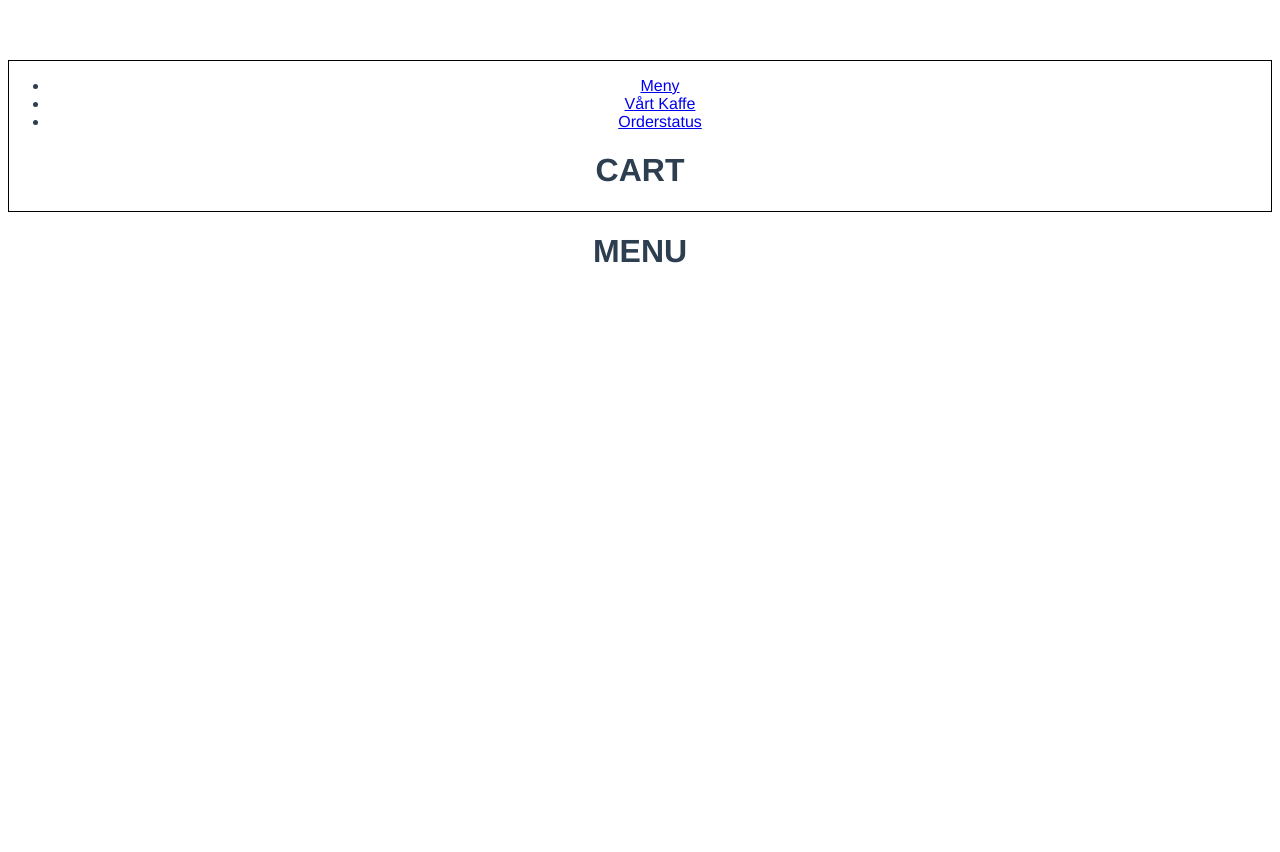
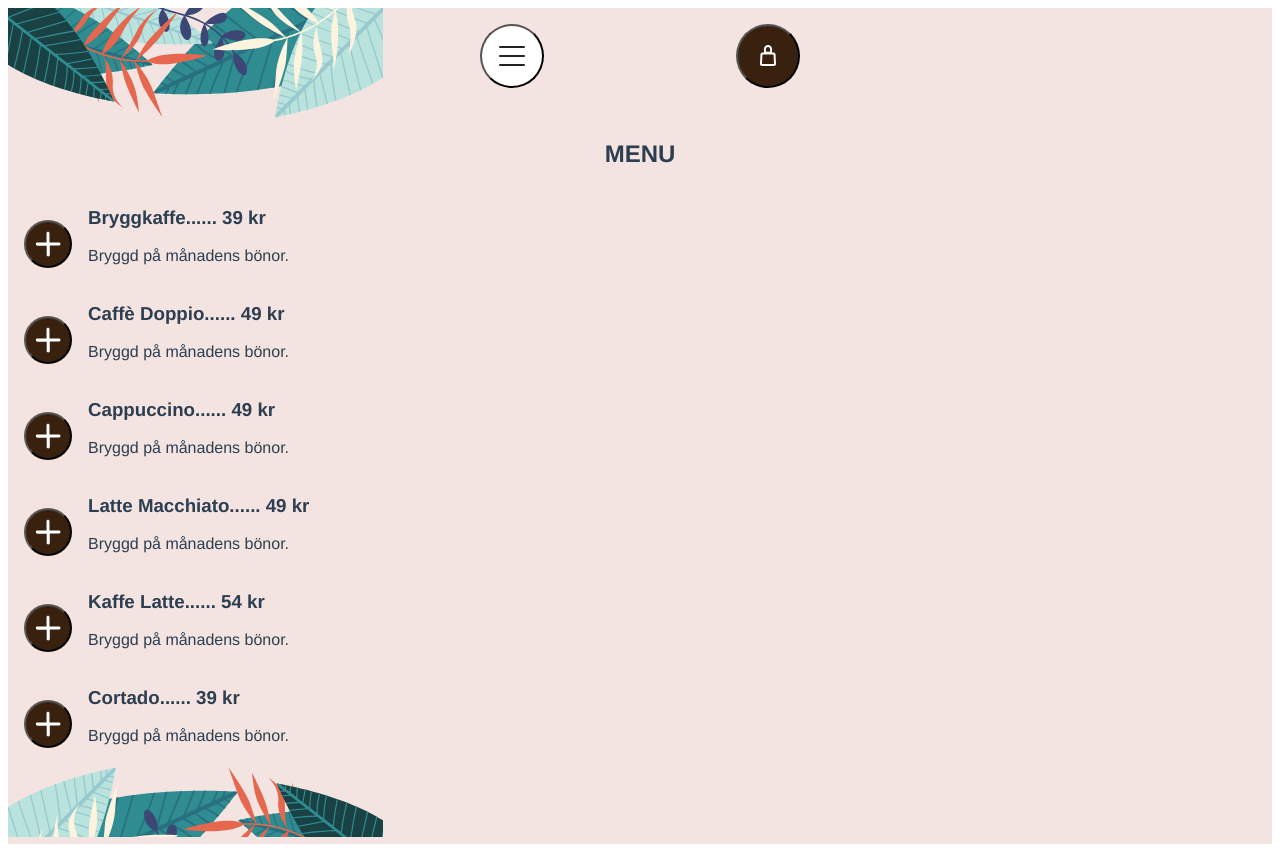
Before and after one commit to jenseneducation-Frida-Johansson/happySurfers, a Vue app: page / in a window 1280 px wide. Before the commit the page ends 800 px from the top, so only its background shows below. Built offline with nearby package versions, Linux system fonts and the light colour scheme.

Commit message:
header,menu are done

```diff
--- a/package.json
+++ b/package.json
@@ -8,8 +8,10 @@
     "lint": "vue-cli-service lint"
   },
   "dependencies": {
+    "axios": "^0.19.2",
     "core-js": "^3.6.4",
     "vue": "^2.6.11",
+    "vue-axios": "^2.1.5",
     "vue-router": "^3.1.6",
     "vuex": "^3.1.3"
   },
--- a/src/App.vue
+++ b/src/App.vue
@@ -2,26 +2,33 @@
   <div id="app">
     <app-header></app-header>
     <router-view></router-view>
+    <app-footer />
   </div>
 </template>
 
 <script>
 import Header from "./components/Header.vue";
+import Footer from "./components/Footer.vue";
 export default {
   name: "App",
   components: {
-    appHeader: Header
+    appHeader: Header,
+    appFooter: Footer
   }
+  /*beforeMount() {
+    this.$store.dispatch("getMenu");
+  }*/
 };
 </script>
 
 <style>
 #app {
+  margin: auto;
   font-family: Avenir, Helvetica, Arial, sans-serif;
   -webkit-font-smoothing: antialiased;
   -moz-osx-font-smoothing: grayscale;
+  background: #f3e4e1;
   text-align: center;
   color: #2c3e50;
-  margin-top: 60px;
 }
 </style>
--- /dev/null
+++ b/src/components/Footer.vue
@@ -0,0 +1,16 @@
+<template>
+  <div class="Footer"></div>
+</template>
+
+<script>
+export default {
+  name: "Footer"
+};
+</script>
+
+<style scoped>
+.Footer {
+  background: url("../assets/graphics/graphics-footer.svg") no-repeat #f3e4e1;
+  height: 5rem;
+}
+</style>
--- a/src/components/Header.vue
+++ b/src/components/Header.vue
@@ -1,23 +1,68 @@
 <template>
-  <div class="container">
-    <app-navigation></app-navigation>
-    <app-cart></app-cart>
+  <div class="header">
+    <div class="buttons">
+      <!--  {{showNav ? 'X' : '='}}  -->
+      <button class="show-nav" v-on:click="nav"></button>
+      <button class="show-cart" v-on:click="cart"></button>
+    </div>
+    <app-navigation v-if="showNav" v-on:close="closeNav"></app-navigation>
+    <app-cart v-if="showCart" v-on:close="closeCart"></app-cart>
   </div>
 </template>
 
 <script>
 import Navigation from "./nav/Navigation.vue";
 import Cart from "./cart/Cart.vue";
+//import showNavPic from "../assets/graphics/navicon.svg";
 export default {
   components: {
     appNavigation: Navigation,
     appCart: Cart
+  },
+  data() {
+    return {
+      showNav: false,
+      showCart: false
+    };
+  },
+  methods: {
+    nav() {
+      this.showNav = true;
+    },
+    cart() {
+      this.showCart = true;
+    },
+    closeNav(nav) {
+      this.showNav = nav;
+    },
+    closeCart(cart) {
+      this.showCart = cart;
+      //this.showCart = !this.showCart;
+    }
   }
 };
 </script>
 
 <style scoped>
-.container {
-  border: 1px solid black;
+.header {
+  background: url("../assets/graphics/graphics-header.svg") no-repeat #f3e4e1;
+  height: 7rem;
+}
+.show-nav,
+.show-cart {
+  width: 4rem;
+  height: 4rem;
+  padding: 0.2rem 0.7rem 0.2rem 0.7rem;
+  border-radius: 12rem;
+}
+.show-nav {
+  background: url("../assets/graphics/navicon.svg") no-repeat white;
+  background-position: center;
+  margin: 1rem 6rem 1rem 0rem;
+}
+.show-cart {
+  background: url("../assets/graphics/bag.svg") no-repeat #38220f;
+  background-position: center;
+  margin: 1rem 0rem 1rem 6rem;
 }
 </style>
--- /dev/null
+++ b/src/components/MenuItem.vue
@@ -0,0 +1,51 @@
+<template>
+  <div class="MenuItem">
+    <button class="itemAdd" v-on:click="addItem"></button>
+    <div class="item">
+      <h3>{{item.title}}...... {{item.price}} kr</h3>
+      <p>{{item.desc}}</p>
+    </div>
+  </div>
+</template>
+
+<script>
+export default {
+  name: "MenuItem",
+  props: {
+    item: Object
+  },
+
+  methods: {
+    addItem() {
+      const itemInfo = {
+        id: this.item.id,
+        title: this.item.title,
+        price: this.item.price,
+        amount: 1
+      };
+      this.$store.state.cart.push(itemInfo);
+      console.log(this.item.title + " added");
+    }
+  }
+};
+</script>
+
+<style scoped>
+.MenuItem {
+  display: flex;
+  flex-direction: row;
+}
+.item {
+  width: 65%;
+  text-align: left;
+}
+.itemAdd {
+  width: 3rem;
+  height: 3rem;
+  border-radius: 3rem;
+  margin: 2rem 1rem 1rem 1rem;
+  background: url("../assets/graphics/add.svg") no-repeat #38220f;
+  background-size: 60%;
+  background-position: center;
+}
+</style>
--- a/src/components/cart/Cart.vue
+++ b/src/components/cart/Cart.vue
@@ -1,12 +1,75 @@
 <template>
-  <div>
-    <h1>CART</h1>
+  <div class="Cart">
+    <div class="CloseCartBtn">
+      <button class="emitCloseCart" v-on:click="emitCloseCart"></button>
+    </div>
+    <div class="purchase">
+      <h1>CART</h1>
+      <cart-item v-for="cartItem in cartItems" v-bind:key="cartItem.id" v-bind:cartItem="cartItem" />
+      <button class="payBtn">Take my money</button>
+    </div>
   </div>
 </template>
 
 <script>
-export default {};
+import CartItem from "./CartItem.vue";
+export default {
+  name: "Cart",
+  components: {
+    CartItem
+  },
+  data() {
+    return {
+      cart: false
+    };
+  },
+  methods: {
+    emitCloseCart() {
+      this.$emit("close", this.cart);
+    }
+  },
+  computed: {
+    cartItems() {
+      return this.$store.state.cart;
+    }
+  }
+};
 </script>
 
-<style>
-</style>
+<style scoped>
+.Cart {
+  background: darkgray;
+  position: fixed;
+  top: 0;
+  right: 0;
+  left: 0;
+  bottom: 0;
+  z-index: 2;
+  cursor: pointer;
+  display: block;
+}
+.emitCloseCart {
+  width: 4rem;
+  height: 4rem;
+  background: url("../../assets/graphics/bag.svg") no-repeat #38220f;
+  background-position: center;
+  padding: 0.2rem 0.7rem 0.2rem 0.7rem;
+  border-radius: 10rem;
+  margin: 1.5rem 1rem 1rem 17rem;
+}
+.purchase {
+  margin: auto;
+  width: 85%;
+  background: white;
+  color: black;
+}
+.payBtn {
+  background: black;
+  color: white;
+  width: 60%;
+  border-radius: 50px;
+  font-size: 18px;
+  padding: 10px;
+  margin: 30px;
+}
+</style>>
--- /dev/null
+++ b/src/components/cart/CartItem.vue
@@ -0,0 +1,50 @@
+<template>
+  <div class="CartItem">
+    <div class="itemDetail">
+      <h4>{{cartItem.title}}</h4>
+      <p>{{cartItem.price}}</p>
+    </div>
+    <div class="itemAmount">
+      <button class="itemPlus" v-on:click="itemPlus">+</button>
+      <p>{{cartItem.amount}}</p>
+      <button class="itemMin" v-on:click="itemMin">-</button>
+    </div>
+  </div>
+</template>
+
+<script>
+export default {
+  name: "CartItem",
+  props: {
+    cartItem: Object
+  },
+  methods: {
+    itemPlus() {
+      this.$store.dispatch("plusAmount", this.cartItem.id);
+    },
+    itemMin() {
+      if (this.cartItem.amount === 1) {
+        this.$store.dispatch("deleteCartItem", this.cartItem.id);
+      } else {
+        this.$store.dispatch("minusAmount", this.cartItem.id);
+      }
+    }
+  }
+};
+</script>
+
+<style scoped>
+.CartItem {
+  display: flex;
+  flex-direction: row;
+}
+.itemDetail {
+  width: 70%;
+  text-align: left;
+  margin-left: 2rem;
+}
+.itemAmount {
+  width: 20%;
+  text-align: center;
+}
+</style>
--- a/src/components/nav/Navigation.vue
+++ b/src/components/nav/Navigation.vue
@@ -1,22 +1,70 @@
 <template>
-  <div>
+  <div class="Navigation">
+    <div class="closeBtn">
+      <button class="emitCloseNav" v-on:click="emitCloseNav"></button>
+    </div>
     <ul>
       <router-link to="/" tag="li">
-        <a>Meny</a>
+        <a v-on:click="emitCloseNav">Menu</a>
       </router-link>
       <router-link to="/about" tag="li">
-        <a>Vårt Kaffe</a>
+        <a v-on:click="emitCloseNav">Vårt Kaffe</a>
       </router-link>
       <router-link to="/order" tag="li">
-        <a>Orderstatus</a>
+        <a v-on:click="emitCloseNav">Orderstatus</a>
       </router-link>
     </ul>
   </div>
 </template>
 
 <script>
-export default {};
+export default {
+  name: "Navigation",
+  data() {
+    return {
+      nav: false
+    };
+  },
+  methods: {
+    emitCloseNav() {
+      this.$emit("close", this.nav);
+    }
+  }
+};
 </script>
 
-<style>
+<style scoped>
+.Navigation {
+  background: #38220f;
+  position: fixed;
+  top: 0;
+  right: 0;
+  left: 0;
+  bottom: 0;
+  z-index: 2;
+  cursor: pointer;
+  display: block;
+}
+.emitCloseNav {
+  width: 4rem;
+  height: 4rem;
+  background: url("../../assets/graphics/close.svg") no-repeat white;
+  background-size: 60%;
+  background-position: center;
+  padding: 1rem;
+  border-radius: 10rem;
+  margin: 1.5rem 20rem 1rem 1.8rem;
+}
+ul {
+  list-style-type: none;
+}
+li {
+  font-size: 30px;
+  font-weight: bold;
+  padding: 2rem;
+}
+a {
+  text-decoration: none;
+  color: white;
+}
 </style>
--- a/src/store/store.js
+++ b/src/store/store.js
@@ -1,12 +1,46 @@
-import Vue from 'vue';
-import Vuex from 'vuex';
+import Vue from "vue";
+import Vuex from "vuex";
 
-import coffee from './modules/coffee';
+import Menu from "../assets/data/menu.json";
+
+//import coffee from "./modules/coffee";
 
 Vue.use(Vuex);
 
 export default new Vuex.Store({
-    modules: {
-        coffee: coffee
+  /*modules: {
+    coffee: coffee
+  },*/
+  state: {
+    menu: Menu,
+    cart: []
+  },
+  mutations: {
+    /*getMenu(state, menu) {
+      state.menu = menu;
+    }*/
+    addCartItem(state, id) {
+      state.cart.find(item => item.id == id).amount++;
+    },
+    minCartItem(state, id) {
+      state.cart.find(item => item.id == id).amount--;
+    },
+    removeCartItem(state, id) {
+      state.cart = state.cart.filter(item => item.id !== id);
     }
+  },
+  actions: {
+    /*async GetMenu(ctx) {
+      ctx.commit("getMenu", Menu.menu);
+    }*/
+    plusAmount({ commit }, id) {
+      commit("addCartItem", id);
+    },
+    minusAmount({ commit }, id) {
+      commit("minCartItem", id);
+    },
+    deleteCartItem({ commit }, id) {
+      commit("removeCartItem", id);
+    }
+  }
 });
--- a/src/views/Menu.vue
+++ b/src/views/Menu.vue
@@ -1,12 +1,31 @@
 <template>
-  <div>
-    <h1>MENU</h1>
+  <div class="Menu">
+    <h2>MENU</h2>
+    <MenuItem v-for="item in menu.menu" v-bind:key="item.id" v-bind:item="item" />
   </div>
 </template>
 
 <script>
-export default {};
+import MenuItem from "../components/MenuItem.vue";
+export default {
+  name: "Menu",
+  components: {
+    MenuItem
+  },
+  /*props: {
+    menu: Array
+  },*/
+  computed: {
+    menu() {
+      return this.$store.state.menu;
+    }
+  }
+};
 </script>
 
-<style>
+<style scoped>
+.Menu {
+  width: 100%;
+  background: #f3e4e1;
+}
 </style>
```
Also changed, not shown: 1 other file (tests, documents, lock files or other folders).
